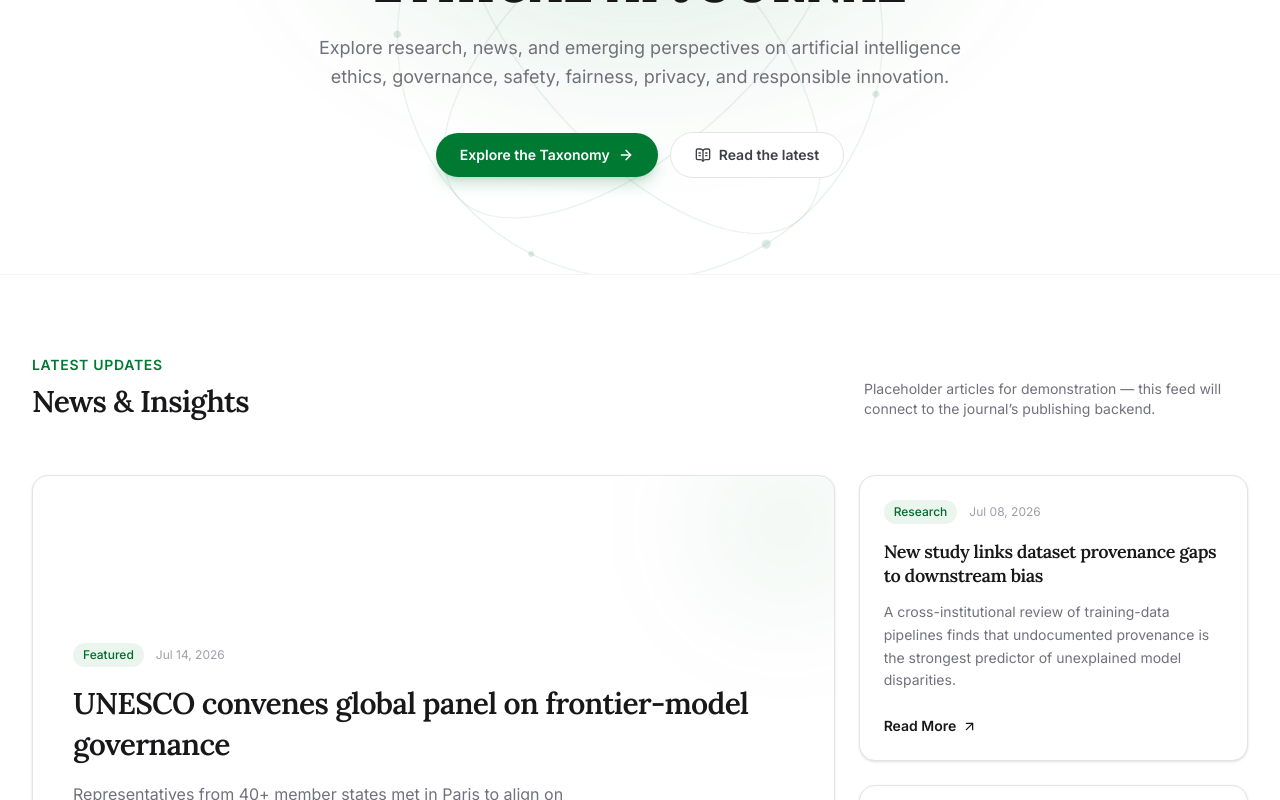
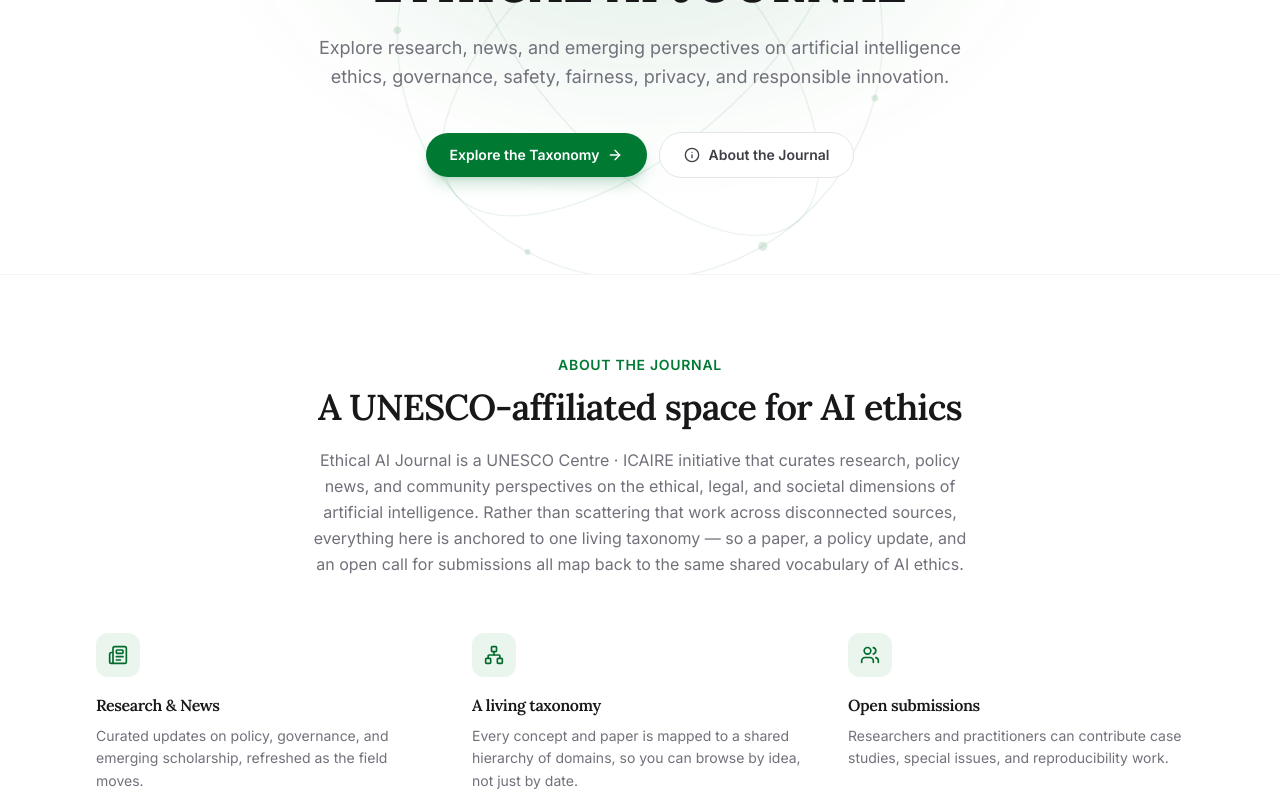
Before and after one commit to abdullahf-77/ethical-ai-journal, a React (Vite) app in the folder frontend/: page / in a window 1280 px wide. Shown: the part 260-1060 px from the top of the page. Built offline with nearby package versions, Linux system fonts and the light colour scheme.

Commit message:
Add About section, point hero's second button to it instead of News

```diff
--- /dev/null
+++ b/frontend/src/components/home/About.tsx
@@ -0,0 +1,60 @@
+import { Newspaper, Network, Users } from "lucide-react";
+import { Reveal } from "../Reveal";
+
+const pillars = [
+  {
+    icon: Newspaper,
+    title: "Research & News",
+    text: "Curated updates on policy, governance, and emerging scholarship, refreshed as the field moves.",
+  },
+  {
+    icon: Network,
+    title: "A living taxonomy",
+    text: "Every concept and paper is mapped to a shared hierarchy of domains, so you can browse by idea, not just by date.",
+  },
+  {
+    icon: Users,
+    title: "Open submissions",
+    text: "Researchers and practitioners can contribute case studies, special issues, and reproducibility work.",
+  },
+];
+
+export function About() {
+  return (
+    <section id="about" className="mx-auto max-w-6xl scroll-mt-24 px-6 py-20 sm:px-8">
+      <Reveal className="mx-auto max-w-2xl text-center">
+        <p className="text-sm font-semibold uppercase tracking-wider text-icaire-600 dark:text-icaire-400">
+          About the journal
+        </p>
+        <h2 className="mt-3 text-3xl font-semibold tracking-tight text-zinc-900 dark:text-zinc-50 sm:text-4xl">
+          A UNESCO-affiliated space for AI ethics
+        </h2>
+        <p className="mt-5 text-base leading-relaxed text-zinc-500 dark:text-zinc-400">
+          Ethical AI Journal is a UNESCO Centre &middot; ICAIRE initiative that
+          curates research, policy news, and community perspectives on the
+          ethical, legal, and societal dimensions of artificial intelligence.
+          Rather than scattering that work across disconnected sources,
+          everything here is anchored to one living taxonomy — so a paper, a
+          policy update, and an open call for submissions all map back to the
+          same shared vocabulary of AI ethics.
+        </p>
+      </Reveal>
+
+      <div className="mt-14 grid gap-10 sm:grid-cols-3">
+        {pillars.map((p, i) => (
+          <Reveal key={p.title} delay={i * 0.08} className="text-center sm:text-left">
+            <div className="mx-auto flex size-11 items-center justify-center rounded-xl bg-icaire-500/10 text-icaire-700 dark:text-icaire-400 sm:mx-0">
+              <p.icon size={20} />
+            </div>
+            <h3 className="mt-4 text-base font-semibold text-zinc-900 dark:text-zinc-50">
+              {p.title}
+            </h3>
+            <p className="mt-2 text-sm leading-relaxed text-zinc-500 dark:text-zinc-400">
+              {p.text}
+            </p>
+          </Reveal>
+        ))}
+      </div>
+    </section>
+  );
+}
--- a/frontend/src/components/home/Hero.tsx
+++ b/frontend/src/components/home/Hero.tsx
@@ -1,6 +1,6 @@
 import { motion } from "framer-motion";
 import { Link } from "react-router-dom";
-import { ArrowRight, BookOpenText } from "lucide-react";
+import { ArrowRight, Info } from "lucide-react";
 
 function OrbitMotif() {
   const dots = [
@@ -88,11 +88,11 @@
             <ArrowRight size={16} className="transition-transform group-hover:translate-x-0.5" />
           </Link>
           <a
-            href="#news"
+            href="#about"
             className="inline-flex items-center gap-2 rounded-full border border-zinc-200 bg-white px-6 py-3 text-sm font-semibold text-zinc-700 transition-colors hover:bg-zinc-50 dark:border-zinc-700 dark:bg-transparent dark:text-zinc-200 dark:hover:bg-zinc-800/50"
           >
-            <BookOpenText size={16} />
-            Read the latest
+            <Info size={16} />
+            About the Journal
           </a>
         </motion.div>
       </div>
--- a/frontend/src/pages/HomePage.tsx
+++ b/frontend/src/pages/HomePage.tsx
@@ -1,4 +1,5 @@
 import { Hero } from "../components/home/Hero";
+import { About } from "../components/home/About";
 import { NewsSection } from "../components/home/NewsSection";
 import { SubmissionSection } from "../components/home/SubmissionSection";
 import { TaxonomyHubPreview } from "../components/home/TaxonomyHubPreview";
@@ -7,6 +8,7 @@
   return (
     <>
       <Hero />
+      <About />
       <NewsSection />
       <SubmissionSection />
       <TaxonomyHubPreview />
```
